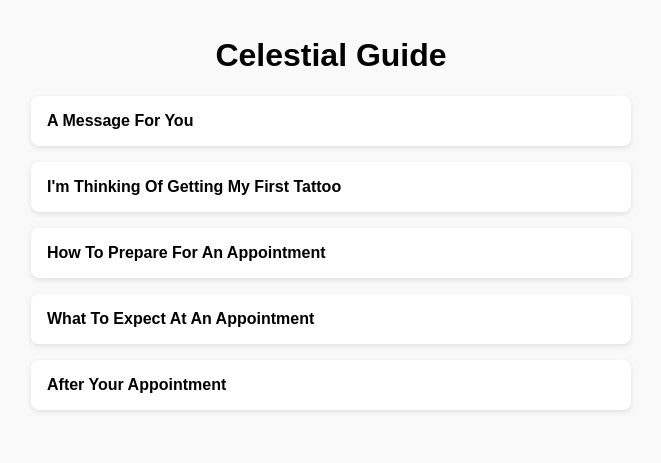
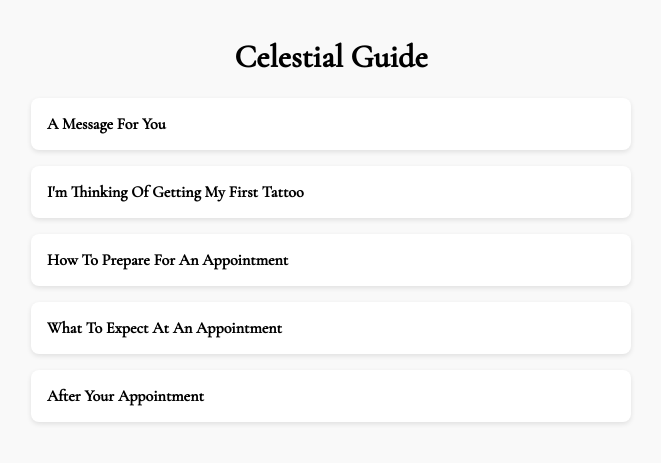
Before and after one commit to honeytrapcode/celestial-guide, a Jekyll site: the page built from index.md, in a window 1280 px wide. Shown: the top 463 px of the page, without its empty margins (309-970 px from the left). Built offline with Jekyll 4.4.1, drawn with Linux system fonts in a browser that asks for light colours.

Commit message:
markdown improvements

```diff
--- a/_layouts/default.html
+++ b/_layouts/default.html
@@ -4,13 +4,42 @@
   <meta charset="UTF-8">
   <meta name="viewport" content="width=device-width, initial-scale=1.0">
   <title>{{ page.title }}</title>
-  <link rel="stylesheet" href="/assets/css/style.css">
+  <link rel="stylesheet" href="{{ site.baseurl }}/assets/css/style.css">
+  <link href="https://fonts.googleapis.com/css2?family=Cormorant+Garamond:wght@300;400;500&family=Montserrat:wght@300;400&display=swap" rel="stylesheet">
   <style>
+    body {
+      font-family: 'Montserrat', sans-serif;
+    }
+    h1, h2, h3, h4, .faq-question {
+      font-family: 'Cormorant Garamond', serif;
+    }
     .faq-container { max-width: 600px; margin: auto; }
     .faq-item { background: #fff; padding: 1rem; margin: 1rem 0; border-radius: 8px; box-shadow: 0 2px 5px rgba(0,0,0,0.1); cursor: pointer; }
     .faq-answer { display: none; padding-top: 0.5rem; color: #555; }
     .faq-item.active .faq-answer { display: block; }
     h1 { text-align: center; }
+
+    /* Add celestial-link style here as well for immediate application */
+    .celestial-link {
+      color: #333;
+      text-decoration: none;
+      border-bottom: 1px dotted #999;
+      transition: all 0.3s ease;
+      padding: 0 2px;
+      font-style: italic;
+      cursor: pointer;
+    }
+
+    .celestial-link:hover {
+      color: #666;
+      border-bottom: 1px solid #666;
+    }
+
+    .celestial-link::after {
+      content: " ✨";
+      font-size: 0.8em;
+      opacity: 0.7;
+    }
   </style>
 </head>
 <body>
--- a/assets/css/style.css
+++ b/assets/css/style.css
@@ -34,6 +34,28 @@
   display: block;
 }
 
+/* Celestial theme elements */
+.celestial-link {
+  color: #333;
+  text-decoration: none;
+  border-bottom: 1px dotted #999;
+  transition: all 0.3s ease;
+  padding: 0 2px;
+  font-style: italic;
+  cursor: pointer;
+}
+
+.celestial-link:hover {
+  color: #666;
+  border-bottom: 1px solid #666;
+}
+
+.celestial-link::after {
+  content: " ✨";
+  font-size: 0.8em;
+  opacity: 0.7;
+}
+
 /* Responsive text scaling */
 @media (max-width: 600px) {
   body {
```
Also changed, not shown: _faqs/first-tattoo.md (+3 -3 lines), 3 other files.
